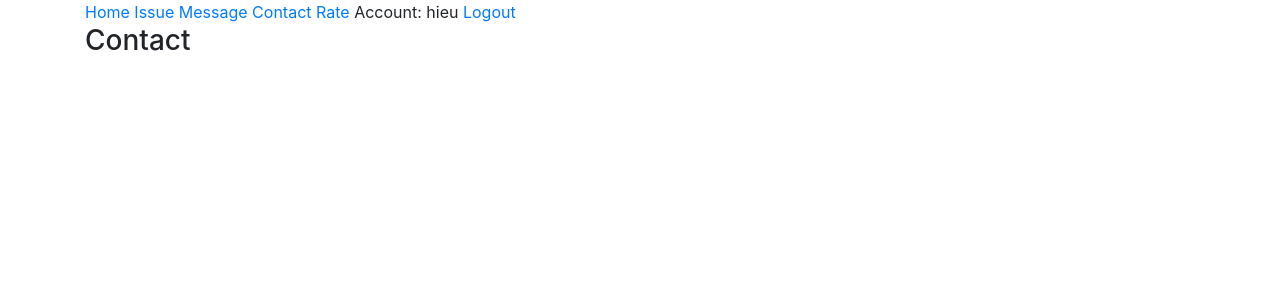
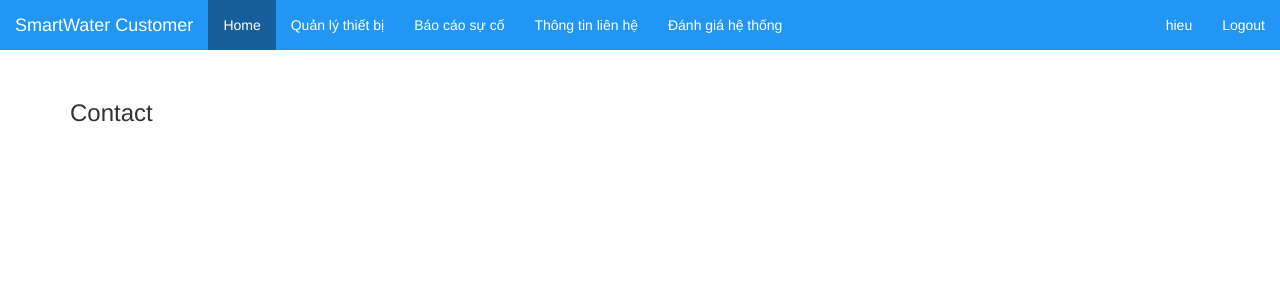
Before and after one commit to devteammm/smart_water, a Django app: page /customer/contact in a window 1280 px wide. Shown: the top 300 px of the page. Run offline with Django 3.2, Linux system fonts and the light colour scheme; a user stored in the database is signed in; some libraries are stand-ins or nearby versions.

Commit message:
add device management feature

```diff
--- a/source/core/settings.py
+++ b/source/core/settings.py
@@ -25,7 +25,7 @@ SECRET_KEY = 'wuvk0u$u1y@xc_z$w$ul+s$2$62d)&z^xqf$&nrv$dh-)d0%=i'
 # SECURITY WARNING: don't run with debug turned on in production!
 DEBUG = True
 
-ALLOWED_HOSTS = []
+ALLOWED_HOSTS = ['*']
 
 
 # Application definition
@@ -37,6 +37,7 @@ INSTALLED_APPS = [
     'django.contrib.sessions',
     'django.contrib.messages',
     'django.contrib.staticfiles',
+    'django.contrib.humanize',
 
     'sysauth',
     'main',
--- a/source/customer/templates/customer/contact.html
+++ b/source/customer/templates/customer/contact.html
@@ -1,5 +1,7 @@
 {% extends 'customer/customer_base.html' %}
 {% block title %} Contact {% endblock %}
 {% block content %}
+<div class="container">
   <h3>Contact</h3>
+</div>
 {% endblock %}
--- a/source/customer/templates/customer/customer_header.html
+++ b/source/customer/templates/customer/customer_header.html
@@ -1,7 +1,19 @@
 {% extends 'main/header.html' %}
 
+{% block brand %}
+  SmartWater Customer
+{% endblock %}
 {% block navbar_1 %}
-  <a href="/customer/issue_message">Issue Message</a>
-  <a href="/customer/contact">Contact</a>
-  <a href="/customer/rate">Rate</a>
+  <li>
+    <a href="/customer/device_management">Quản lý thiết bị</a>
+  </li>
+  <li>
+    <a href="/customer/issue_message">Báo cáo sự cố</a>
+  </li>
+  <li>
+    <a href="/customer/contact">Thông tin liên hệ</a>
+  </li>
+  <li>
+    <a href="/customer/rate">Đánh giá hệ thống</a>
+  </li>
 {% endblock %}
--- a/source/customer/templates/customer/issue_message.html
+++ b/source/customer/templates/customer/issue_message.html
@@ -3,7 +3,7 @@
   Issue Message
 {% endblock %}
 {% block content %}
-<div>
+<div class="container">
   <div>
     <div>
       <form method="POST">
--- a/source/customer/urls.py
+++ b/source/customer/urls.py
@@ -5,6 +5,7 @@ from .views import *
 
 urlpatterns = [
     url(r'^$',home),
+    url(r'^device_management$',device_management),
     url(r'^issue_message$',issue_message),
     url(r'^contact$',contact),
     url(r'^rate$',rate),
--- a/source/customer/views.py
+++ b/source/customer/views.py
@@ -17,6 +17,18 @@ def home(request):
         'water_bills': water_bills,
         'owe_bills': owe_bills,
         'debt': debt
+    })
+
+def device_management(request):
+    if not request.user.is_authenticated() or not request.user.is_customer:
+        return HttpResponse('Chi danh cho Customer')
+
+    digital_devices = request.user.customer_profile.digital_water_devices.all()
+    mechanics_devices = request.user.customer_profile.mechanics_water_devices.all()
+
+    return render(request,'customer/device_management.html',{
+        'digital_devices':digital_devices,
+        'mechanics_devices': mechanics_devices
     })
 
 def issue_message(request):
--- /dev/null
+++ b/source/main/static/main/css/base.css
@@ -0,0 +1,9 @@
+
+.content {
+  margin-top: 80px;
+}
+
+
+.bill-card {
+
+}
--- /dev/null
+++ b/source/main/static/main/css/header.css
@@ -0,0 +1,33 @@
+.header {
+	background: #2196F3;;
+	color: white;;
+
+}
+
+.header .navbar {
+	background: #2196F3;;
+	border: none;
+}
+
+.header .navbar .navbar-header {
+	color: white;
+}
+.header .navbar .navbar-header a {
+	color: white;
+}
+
+.header .navbar ul li a {
+	color: white;
+}
+
+.header .navbar ul li a:hover {
+	background: #1C84D8;
+}
+
+.header .navbar ul li.active a {
+	background: #165f9a;
+}
+
+.header .navbar-text {
+	color: white;
+}
--- a/source/main/templates/main/base.html
+++ b/source/main/templates/main/base.html
@@ -2,33 +2,36 @@
 <html>
   <head>
     <meta charset="utf-8">
+    <meta name="viewport" content="width=device-width, initial-scale=1">
+
     <title>{% block title %}Smart Water{% endblock %}</title>
     {% block css %}
-      <link rel="stylesheet" href="https://maxcdn.bootstrapcdn.com/bootstrap/4.0.0-beta.2/css/bootstrap.min.css" integrity="sha384-PsH8R72JQ3SOdhVi3uxftmaW6Vc51MKb0q5P2rRUpPvrszuE4W1povHYgTpBfshb" crossorigin="anonymous">
+      <link rel="stylesheet" href="https://maxcdn.bootstrapcdn.com/bootstrap/3.3.7/css/bootstrap.min.css">
+      <link rel="stylesheet" href="/static/main/css/base.css">
+      <link rel="stylesheet" href="/static/main/css/header.css">
+      <link rel="stylesheet" href="/static/main/css/footer.css">
       {% block css_1 %} {% endblock %}
     {% endblock %}
   </head>
   <body>
-    <div>
+
     {% block header %}
       {% include 'main/header.html' %}
     {% endblock %}
-    </div>
-    <div class="container">
+
+    <div class="content">
       {% block content %}
         <h1>Smart Water</h1>
       {% endblock %}
     </div>
-    <div>
+
     {% block footer %}
     {% include 'main/footer.html' %}
     {% endblock %}
-    </div>
 
     {% block js %}
-      <script src="https://code.jquery.com/jquery-3.2.1.slim.min.js" integrity="sha384-KJ3o2DKtIkvYIK3UENzmM7KCkRr/rE9/Qpg6aAZGJwFDMVNA/GpGFF93hXpG5KkN" crossorigin="anonymous"></script>
-      <script src="https://cdnjs.cloudflare.com/ajax/libs/popper.js/1.12.3/umd/popper.min.js" integrity="sha384-vFJXuSJphROIrBnz7yo7oB41mKfc8JzQZiCq4NCceLEaO4IHwicKwpJf9c9IpFgh" crossorigin="anonymous"></script>
-      <script src="https://maxcdn.bootstrapcdn.com/bootstrap/4.0.0-beta.2/js/bootstrap.min.js" integrity="sha384-alpBpkh1PFOepccYVYDB4do5UnbKysX5WZXm3XxPqe5iKTfUKjNkCk9SaVuEZflJ" crossorigin="anonymous"></script>
+      <script src="https://ajax.googleapis.com/ajax/libs/jquery/3.2.1/jquery.min.js"></script>
+      <script src="https://maxcdn.bootstrapcdn.com/bootstrap/3.3.7/js/bootstrap.min.js"></script>
       {% block js_1 %} {% endblock %}
     {% endblock %}
   </body>
--- a/source/main/templates/main/header.html
+++ b/source/main/templates/main/header.html
@@ -1,14 +1,50 @@
-<div>
-  <div class="container">
+<div class="header">
+  <nav class="navbar navbar-inverse navbar-fixed-top">
+    <div class="container-fluid">
+      <div class="navbar-header">
+        <button type="button" class="navbar-toggle" data-toggle="collapse" data-target="#myNavbar">
+          <span class="icon-bar"></span>
+          <span class="icon-bar"></span>
+          <span class="icon-bar"></span>
+        </button>
+        <a class="navbar-brand" href="/">
+          {% block brand %}
+            SmartWater
+          {% endblock %}
+        </a>
+      </div>
+      <div class="collapse navbar-collapse" id="myNavbar">
+        <ul class="nav navbar-nav">
           {% block navbar %}
-      <a href="/">Home</a>
-      {% block navbar_1 %}{% endblock %}
-    {% endblock %}
+          <li class="active"><a href="/">Home</a></li>
+          {% block navbar_1 %}{% endblock %} {% endblock %}
+        </ul>
+
         {% if request.user.is_authenticated %}
-    Account: {{ request.user.username}}
+        <ul class="nav navbar-nav navbar-right">
+          <p class="navbar-text">
+            {{ request.user.username}}
+          </p>
+          <li>
             <a href="/auth/logout">Logout</a>
+          </li>
+        </ul>
         {% else %}
-    <a href="/auth/login">Login</a>
+        <ul class="nav navbar-nav navbar-right">
+          <li>
+            <a href="/auth/register">
+                  <span class="glyphicon glyphicon-user"></span>
+                  Sign Up
+                </a>
+          </li>
+          <li>
+            <a href="/auth/login"><span class="glyphicon glyphicon-log-in"></span>
+                  Login
+                </a>
+          </li>
+        </ul>
         {% endif %}
       </div>
     </div>
+  </nav>
+</div>
--- a/source/main/templates/main/home.html
+++ b/source/main/templates/main/home.html
@@ -1,9 +1,9 @@
 {% extends 'main/base.html' %}
 {% block title %}Home{% endblock %}
 {% block content %}
-<div>
+<div class="container">
   <h2>
-    He thong quan ly nuoc Smart water
+    Hệ thống quản lý nước Smart water
 
   </h2>
 </div>
```
Also changed, not shown: source/customer/templates/customer/customer_home.html (+85 -16 lines), source/customer/templates/customer/device_info.html (added, +28 -0 lines), source/customer/templates/customer/device_management.html (added, +46 -0 lines), source/customer/templates/customer/rate.html (+7 -5 lines), source/main/models.py (+23 -51 lines), source/sysauth/templates/sysauth/login.html (+6 -9 lines), source/db.sqlite3, source/main/static/main/css/footer.css (added), 1 other file. Lines whose indentation alone changed are shown as unchanged.
